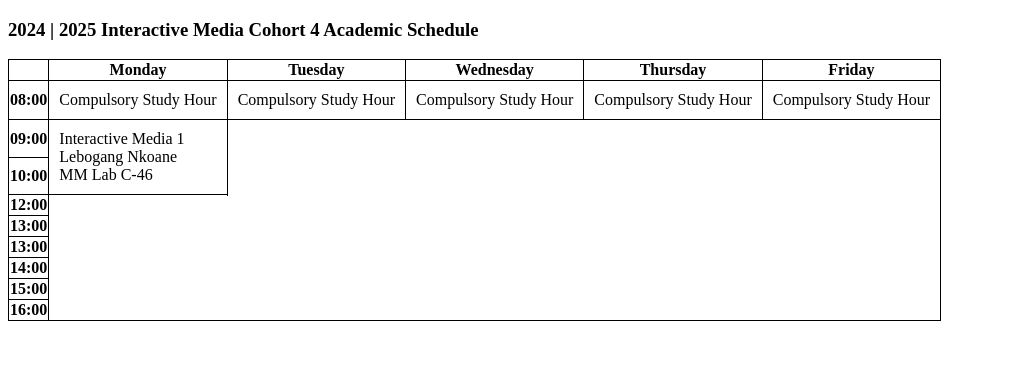
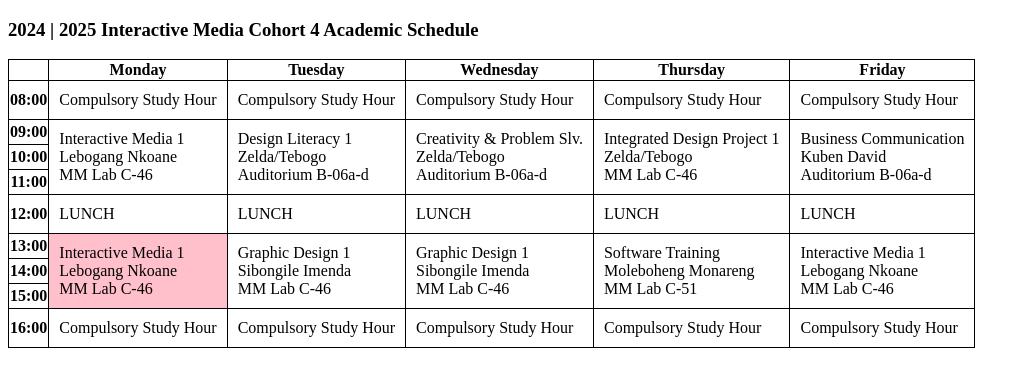
Before and after one commit to Reklam41/table, a plain HTML site: page index.html in a window 1280 px wide. Shown: the whole page, without its empty margins (0-1030 px from the left). Drawn offline with Linux system fonts and the light colour scheme.

Commit message:
background colors

```diff
--- a/index.html
+++ b/index.html
@@ -33,21 +33,70 @@
             Lebogang Nkoane <br />
             MM Lab C-46
           </td>
+          <td rowspan="3">
+            Design Literacy 1 <br />
+            Zelda/Tebogo <br />
+            Auditorium B-06a-d
+          </td>
+          <td rowspan="3">
+            Creativity & Problem Slv. <br />
+            Zelda/Tebogo <br />
+            Auditorium B-06a-d
+          </td>
+          <td rowspan="3">
+            Integrated Design Project 1 <br />
+            Zelda/Tebogo <br />
+            MM Lab C-46
+          </td>
+          <td rowspan="3">
+            Business Communication<br />
+            Kuben David <br />
+            Auditorium B-06a-d
+          </td>
         </tr>
         <tr>
           <th>10:00</th>
         </tr>
 
-        <tr></tr>
+        <tr>
+          <th>11:00</th>
+        </tr>
 
         <tr>
           <th>12:00</th>
+          <td>LUNCH</td>
+          <td>LUNCH</td>
+          <td>LUNCH</td>
+          <td>LUNCH</td>
+          <td>LUNCH</td>
         </tr>
         <tr>
           <th>13:00</th>
-        </tr>
-        <tr>
-          <th>13:00</th>
+          <td rowspan="3" class="interactive">
+            Interactive Media 1 <br />
+            Lebogang Nkoane <br />
+            MM Lab C-46
+          </td>
+          <td rowspan="3" class="gd">
+            Graphic Design 1 <br />
+            Sibongile Imenda <br />
+            MM Lab C-46
+          </td>
+          <td rowspan="3">
+            Graphic Design 1 <br />
+            Sibongile Imenda <br />
+            MM Lab C-46
+          </td>
+          <td rowspan="3">
+            Software Training <br />
+            Moleboheng Monareng <br />
+            MM Lab C-51
+          </td>
+          <td rowspan="3">
+            Interactive Media 1 <br />
+            Lebogang Nkoane <br />
+            MM Lab C-46
+          </td>
         </tr>
         <tr>
           <th>14:00</th>
@@ -57,6 +106,11 @@
         </tr>
         <tr>
           <th>16:00</th>
+          <td>Compulsory Study Hour</td>
+          <td>Compulsory Study Hour</td>
+          <td>Compulsory Study Hour</td>
+          <td>Compulsory Study Hour</td>
+          <td>Compulsory Study Hour</td>
         </tr>
       </table>
     </main>
--- a/main.css
+++ b/main.css
@@ -7,3 +7,9 @@ td {
 td {
   padding: 10px;
 }
+
+.interactive {
+  background-color: pink;
+}
+gd {
+}
```
